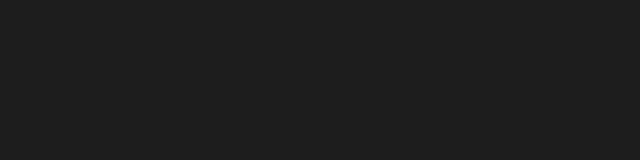
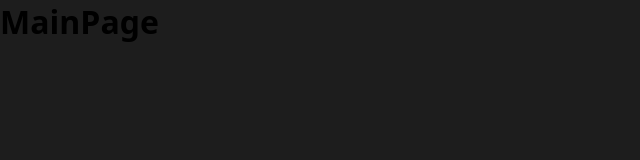
Before and after one commit to maga-me/inventory, a Vue app: page / in a window 1280 px wide. Shown: the top 160 px of the page, without its empty margins (0-640 px from the left). Built offline with nearby package versions, Linux system fonts and the light colour scheme.

Commit message:
MainPage added

```diff
--- a/src/App.vue
+++ b/src/App.vue
@@ -1,7 +1,11 @@
 <script setup>
+import MainPage from './pages/MainPage/mainPage.vue'
 </script>
 
 <template>
+
+<MainPage />
+
 </template>
 
 <style scoped>
--- a/src/assets/styles/common/common.scss
+++ b/src/assets/styles/common/common.scss
@@ -5,5 +5,5 @@
 }
 
 body {
-    background: #1D1D1D;
+    background: #1D1D1D !important;
 }
--- a/src/assets/styles/main.scss
+++ b/src/assets/styles/main.scss
@@ -1 +1,2 @@
 @import url(./common/common.scss);
+@import url(@/pages/MainPage/mainPage.scss);
--- /dev/null
+++ b/src/pages/MainPage/MainPage.vue
@@ -0,0 +1,3 @@
+<template>
+    <h1>MainPage</h1>
+</template>
```
Also changed, not shown: src/pages/MainPage/mainPage.scss (added).
